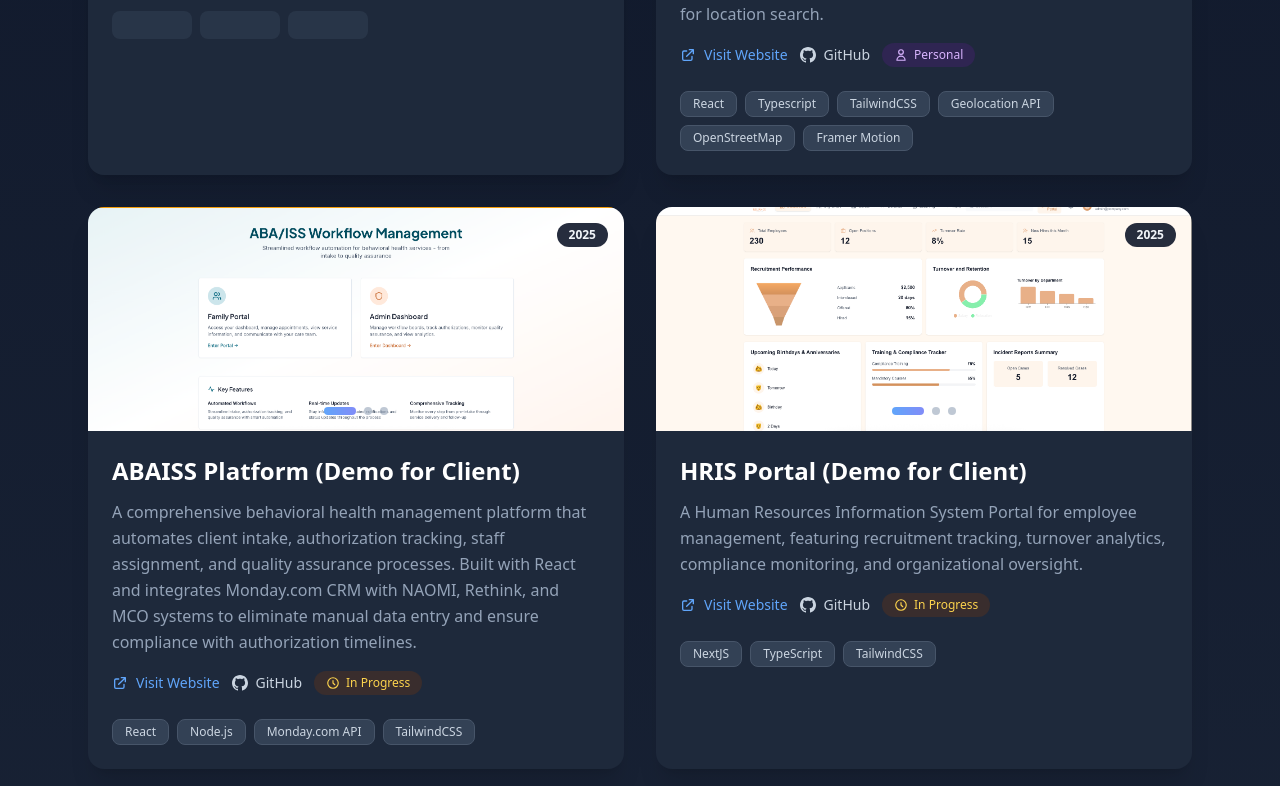
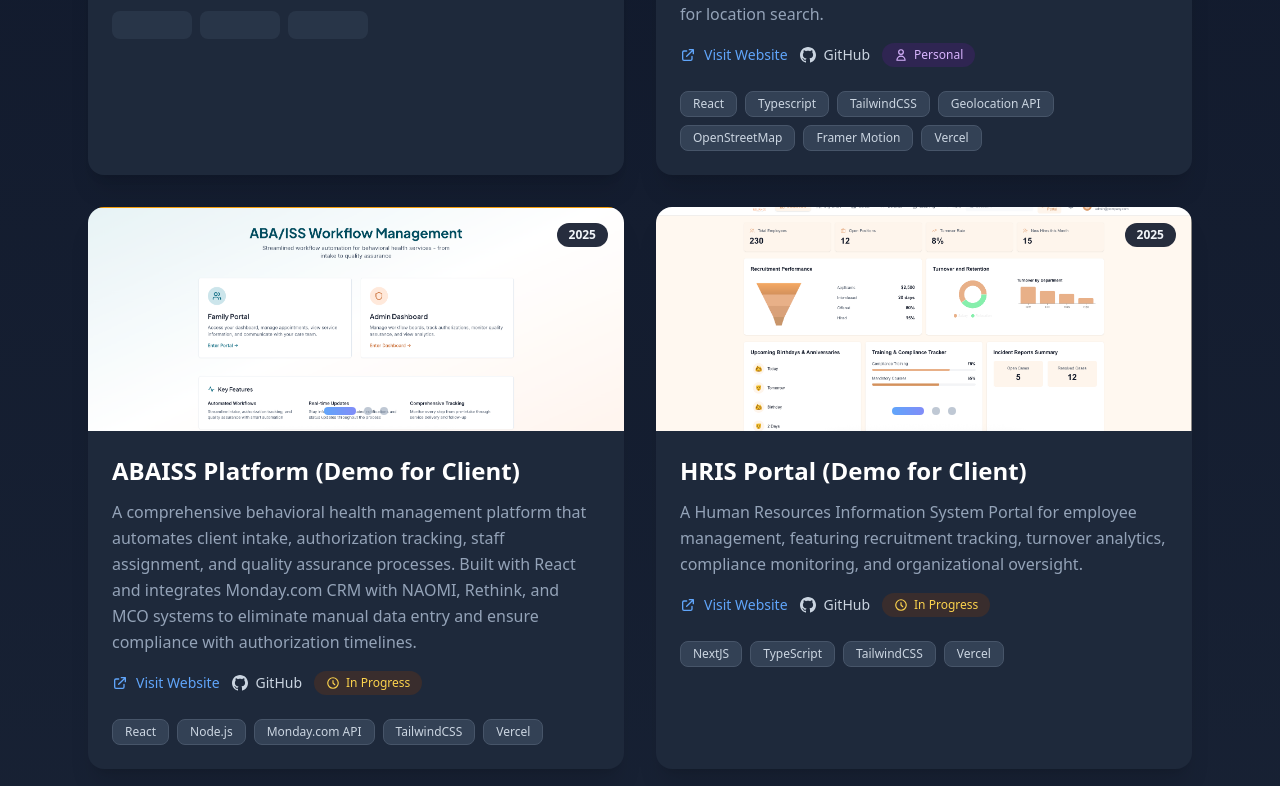
Before and after one commit to ogbry/bryan-web, a Next.js app: page / in a window 1280 px wide. Shown: the part 2234-3020 px from the top of the page. Built offline with nearby package versions, Linux system fonts and the light colour scheme.

Commit message:
update mayon-geo images

```diff
--- a/components/Portfolio.tsx
+++ b/components/Portfolio.tsx
@@ -43,6 +43,7 @@ const projects = [
       "Geolocation API",
       "OpenStreetMap",
       "Framer Motion",
+      "Vercel",
     ],
     year: "2025",
     website: "https://mayon-geo-pdz.vercel.app/",
@@ -54,7 +55,7 @@ const projects = [
     description:
       "A comprehensive behavioral health management platform that automates client intake, authorization tracking, staff assignment, and quality assurance processes. Built with React and integrates Monday.com CRM with NAOMI, Rethink, and MCO systems to eliminate manual data entry and ensure compliance with authorization timelines.",
     images: [abaiss_img1, abaiss_img2, abaiss_img3],
-    tech: ["React", "Node.js", "Monday.com API", "TailwindCSS"],
+    tech: ["React", "Node.js", "Monday.com API", "TailwindCSS", "Vercel"],
     status: "In Progress",
     year: "2025",
     github: "https://github.com/ogbry/aba-iss-portal",
@@ -65,7 +66,7 @@ const projects = [
     description:
       "A Human Resources Information System Portal for employee management, featuring recruitment tracking, turnover analytics, compliance monitoring, and organizational oversight.",
     images: [hris_img1, hris_img2, hris_img3],
-    tech: ["NextJS", "TypeScript", "TailwindCSS"],
+    tech: ["NextJS", "TypeScript", "TailwindCSS", "Vercel"],
     year: "2025",
     github: "https://github.com/ogbry/hris-dashboard-nextjs",
     website: "https://hris-dashboard-nextjs.vercel.app",
@@ -81,7 +82,7 @@ const projects = [
       resumebuilder_img3,
       resumebuilder_img4,
     ],
-    tech: ["NextJS", "TypeScript", "TailwindCSS"],
+    tech: ["NextJS", "TypeScript", "TailwindCSS", "Vercel"],
     // gradient: "from-blue-500 to-cyan-500",
     year: "2025",
     website: "https://smart-resume-builder-iota.vercel.app",
```
Also changed, not shown: assets/mayon_img1.png, assets/mayon_img2.png.
